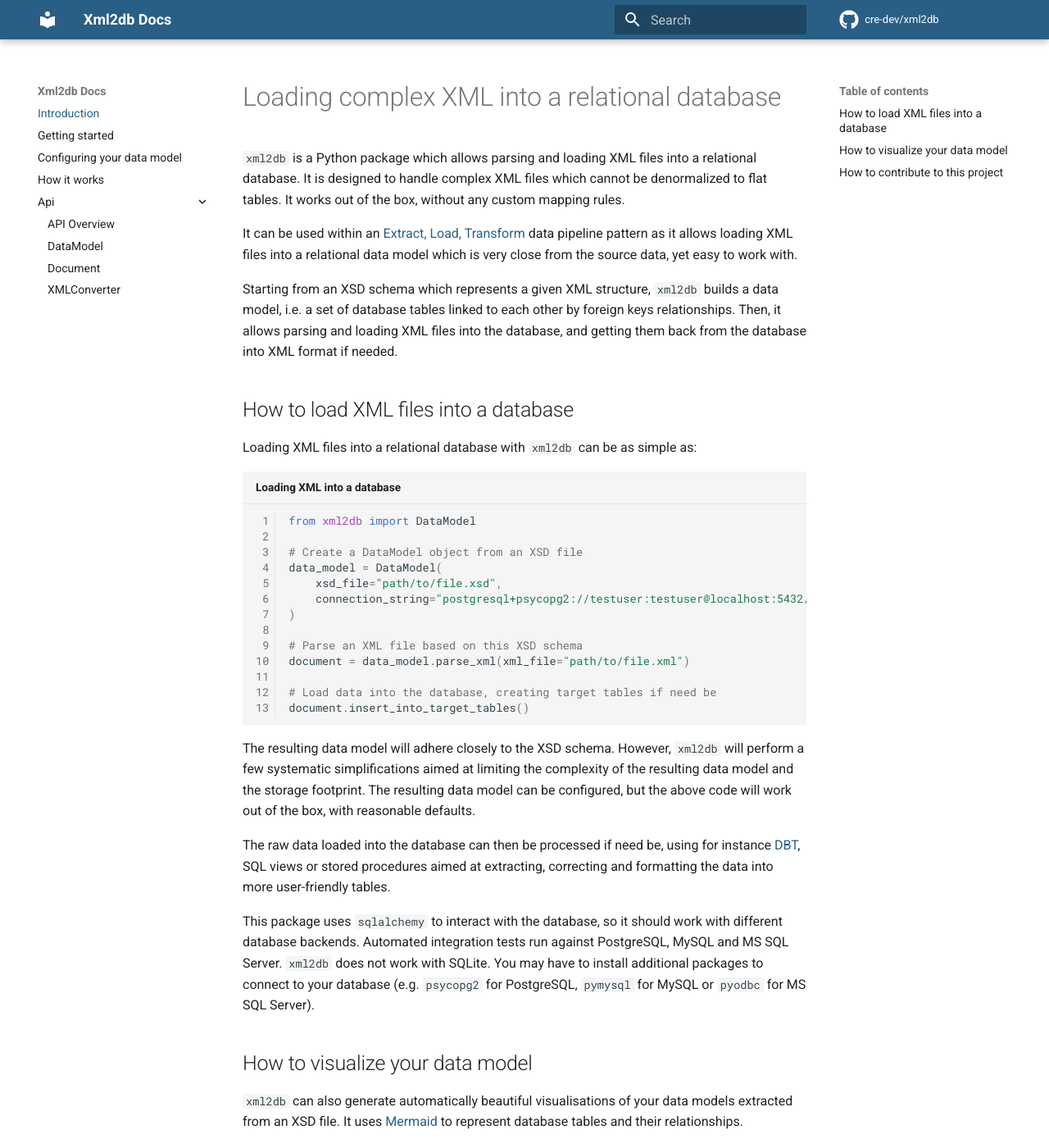
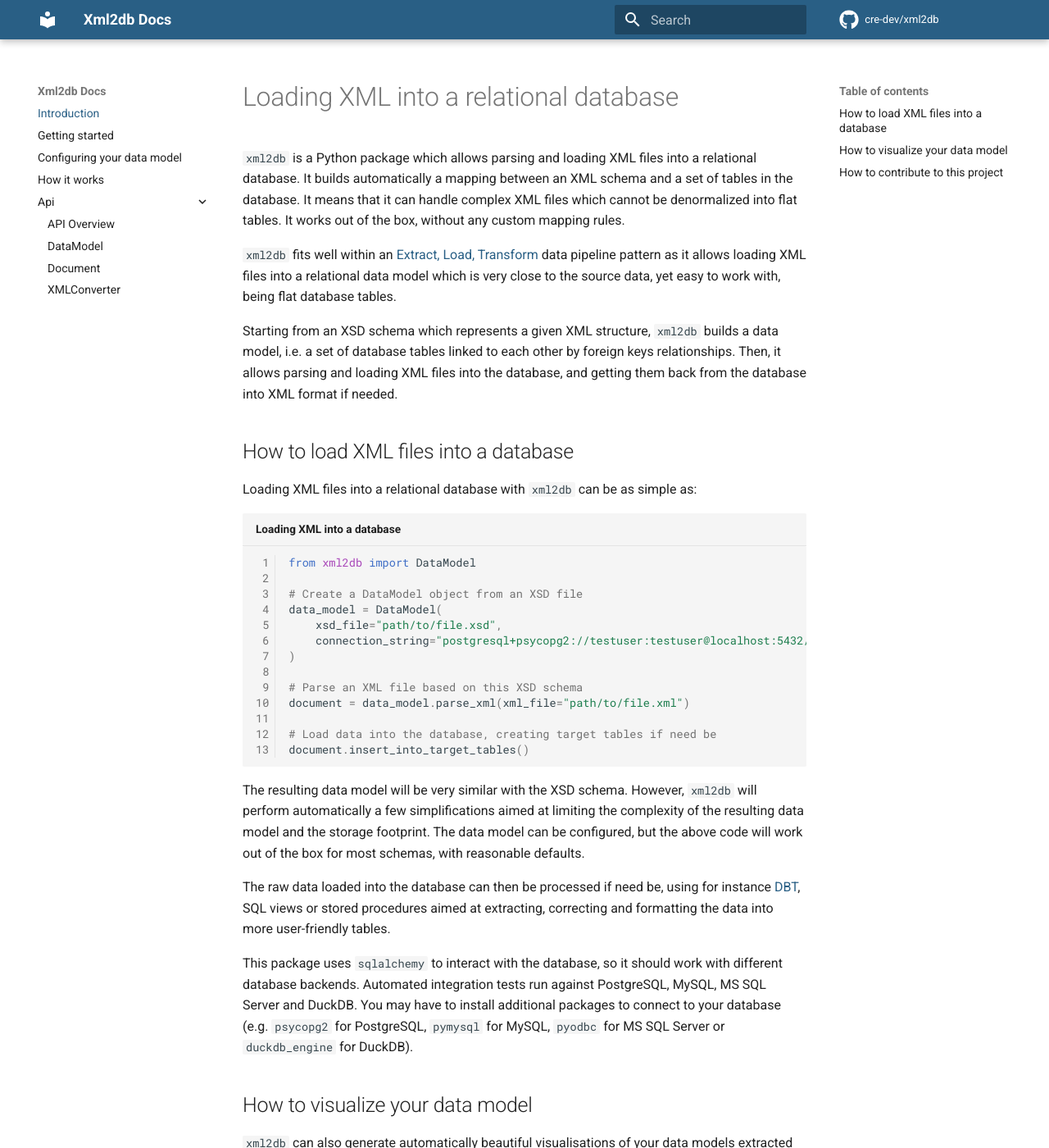
Before and after one commit to cre-dev/xml2db, an MkDocs documentation site: the page built from docs/index.md, in a window 1280 px wide and 1400 px high. Shown: the whole window at 82% size. Built offline with MkDocs 1.6.1 and Material for MkDocs 9.7.7, drawn with Linux system fonts in a browser that asks for light colours; comment, search, counter and statistics services are not loaded.

Commit message:
DuckDB support (#8)
* Enable support and integration tests for in process database DuckDB
* Improve docs

````diff
--- a/docs/index.md
+++ b/docs/index.md
@@ -1,15 +1,16 @@
 ---
-title: "Loading complex XML into a relational database"
+title: "Loading XML into a relational database"
 ---
 
-# Loading complex XML into a relational database
+# Loading XML into a relational database
 
-`xml2db` is a Python package which allows parsing and loading XML files into a relational database. It is designed to
-handle complex XML files which cannot be denormalized to flat tables. It works out of the box, without any custom
-mapping rules.
+`xml2db` is a Python package which allows parsing and loading XML files into a relational database. It builds
+automatically a mapping between an XML schema and a set of tables in the database. It means that it can handle complex
+XML files which cannot be denormalized into flat tables. It works out of the box, without any custom mapping rules.
 
-It can be used within an [Extract, Load, Transform](https://docs.getdbt.com/terms/elt) data pipeline pattern as it
-allows loading XML files into a relational data model which is very close from the source data, yet easy to work with.
+`xml2db` fits well within an [Extract, Load, Transform](https://docs.getdbt.com/terms/elt) data pipeline pattern as it
+allows loading XML files into a relational data model which is very close to the source data, yet easy to work with,
+being flat database tables.
 
 Starting from an XSD schema which represents a given XML structure, `xml2db` builds a data model, i.e. a set of database
 tables linked to each other by foreign keys relationships. Then, it allows parsing and loading XML files into the
@@ -35,17 +36,17 @@ document = data_model.parse_xml(xml_file="path/to/file.xml")
 document.insert_into_target_tables()
 ```
 
-The resulting data model will adhere closely to the XSD schema. However, `xml2db` will perform a few systematic
-simplifications aimed at limiting the complexity of the resulting data model and the storage footprint. The resulting
-data model can be configured, but the above code will work out of the box, with reasonable defaults.
+The resulting data model will be very similar with the XSD schema. However, `xml2db` will perform automatically a few
+simplifications aimed at limiting the complexity of the resulting data model and the storage footprint. The data model
+can be configured, but the above code will work out of the box for most schemas, with reasonable defaults.
 
 The raw data loaded into the database can then be processed if need be, using for instance [DBT](https://www.getdbt.com/),
 SQL views or stored procedures aimed at extracting, correcting and formatting the data into more user-friendly tables.
 
 This package uses `sqlalchemy` to interact with the database, so it should work with different database backends.
-Automated integration tests run against PostgreSQL, MySQL and MS SQL Server. `xml2db` does not work with SQLite. You may
-have to install additional packages to connect to your database (e.g. `psycopg2` for PostgreSQL, `pymysql` for MySQL or
-`pyodbc` for MS SQL Server).
+Automated integration tests run against PostgreSQL, MySQL, MS SQL Server and DuckDB. You may have to install additional
+packages to connect to your database (e.g. `psycopg2` for PostgreSQL, `pymysql` for MySQL, `pyodbc` for MS SQL Server or
+`duckdb_engine` for DuckDB).
 
 ## How to visualize your data model
 
--- a/pyproject.toml
+++ b/pyproject.toml
@@ -4,7 +4,7 @@ build-backend = "setuptools.build_meta"
 
 [project]
 name = "xml2db"
-version = "0.12.0"
+version = "0.12.1"
 authors = [
   { name="Commission de régulation de l'énergie", email="opensource@cre.fr" },
 ]
@@ -18,12 +18,12 @@ classifiers = [
 ]
 dependencies = [
     "sqlalchemy>1.4",
-    "xmlschema==3.1.0",
+    "xmlschema==3.3.2",
     "lxml==5.1.0",
 ]
 
 [project.optional-dependencies]
-docs = ["mkdocs-material==9.5.23", "mkdocstrings-python==1.10.2"]
+docs = ["mkdocs-material==9.5.34", "mkdocstrings-python==1.11.1"]
 tests = ["pytest>=7.0"]
 
 [project.urls]
````
Also changed, not shown: README.md (+9 -9 lines), requirements.txt (+22 -24 lines), 9 other files.
